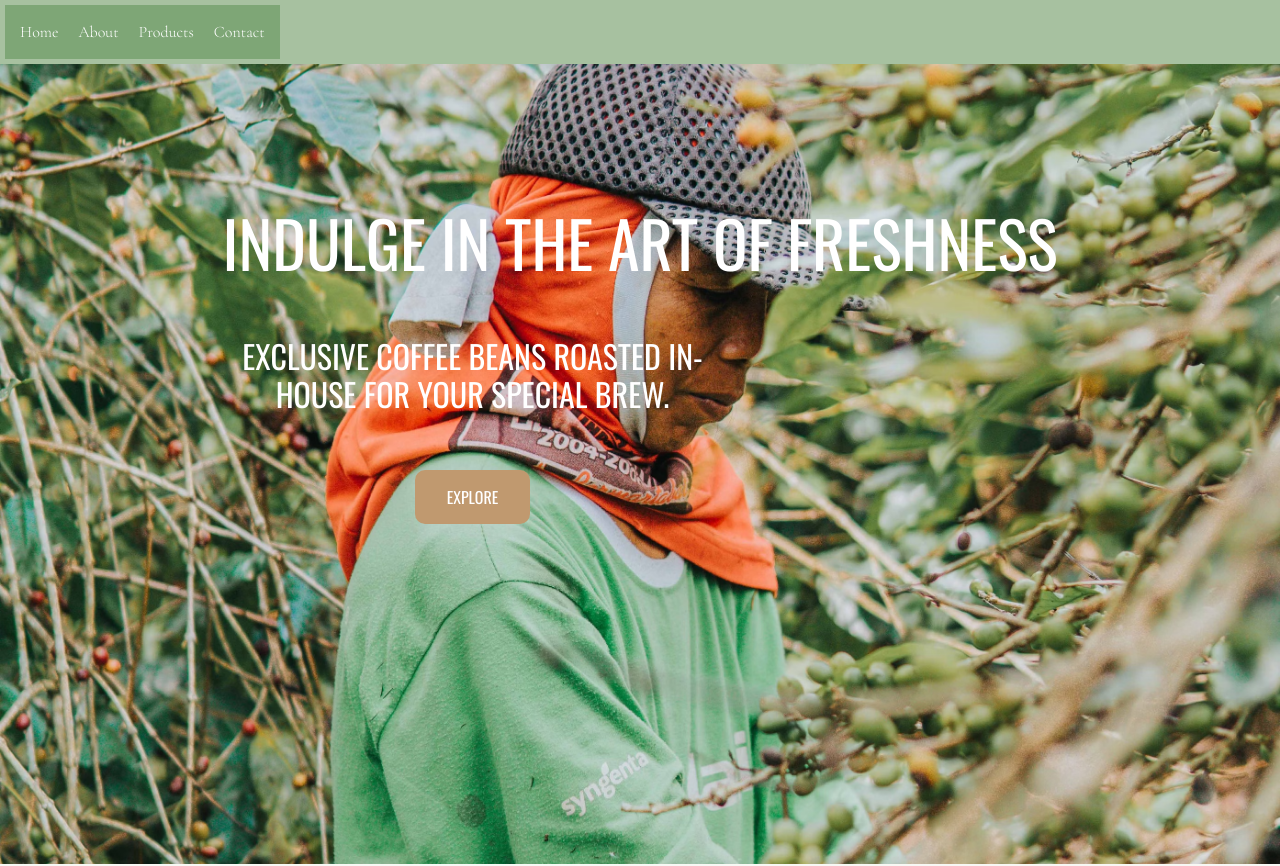
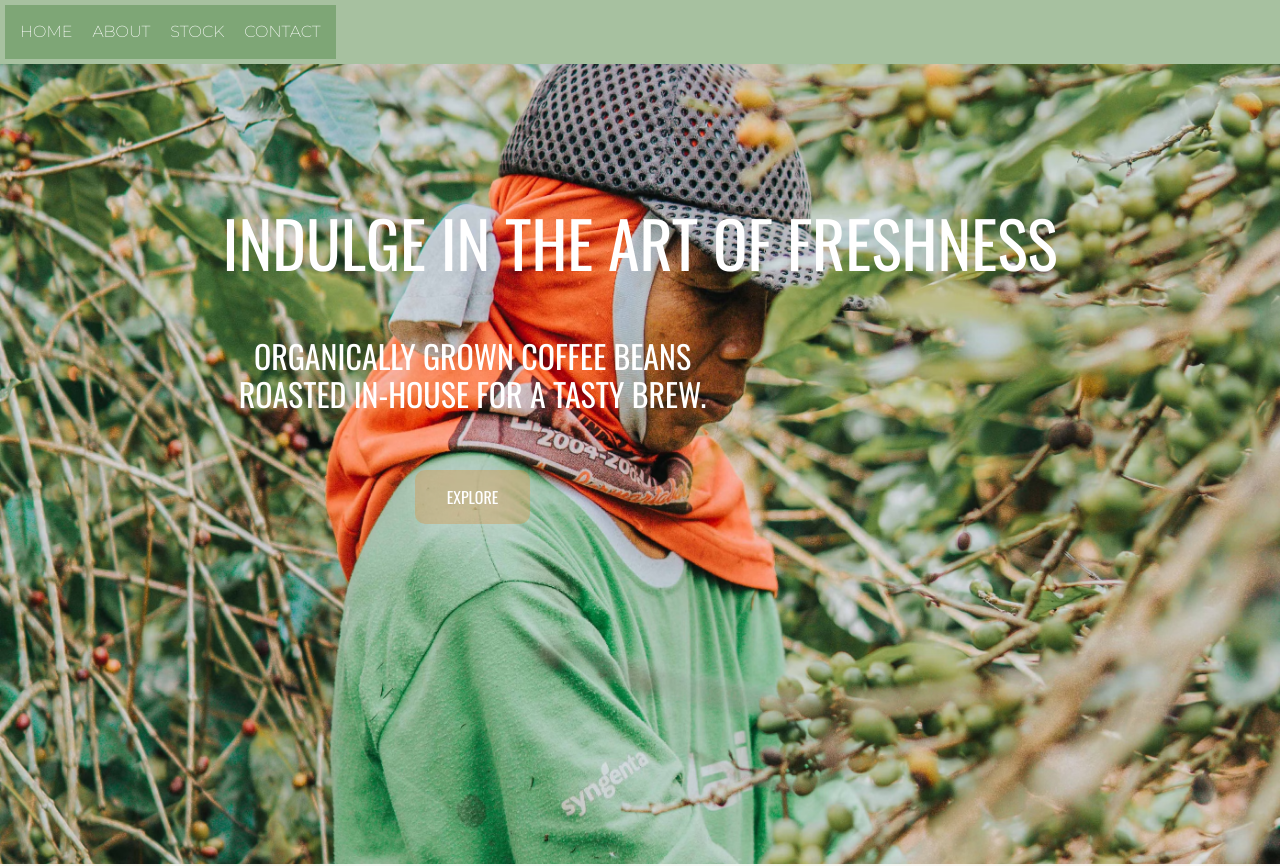
Before and after one commit to jeremyjosol/coffee-beans, a React (Create React App) app: page / in a window 1280 px wide. Shown: the top 866 px of the page. Built offline with nearby package versions, Linux system fonts and the light colour scheme.

Commit message:
Refactor code + add new styles

```diff
--- a/src/components/CoffeeBeanDetail.js
+++ b/src/components/CoffeeBeanDetail.js
@@ -1,6 +1,7 @@
 import React from "react";
 import PropTypes from "prop-types";
 import imgCoffeeBeans from "../img/coffee-beans.jpg";
+import imgCoffeeBag from "../img/coffee-bag.jpg";
 
 
 function CoffeeBeanDetail(props) {
@@ -11,23 +12,21 @@ function CoffeeBeanDetail(props) {
       <div className='details-container'>
         <div className='image-container'>
           <img src={imgCoffeeBeans} alt='Coffee Beans' />
+          <br />
+          <br />
+          <img src={imgCoffeeBag} alt='Coffee Bag' />
         </div>
         <div className='details'>
           <h2>{bean.brand}</h2>
-          <h3>{bean.name} | {bean.origin}</h3>
+          <h3>{bean.name} | <em>{bean.origin}</em></h3>
           <h5><svg stroke="currentColor" fill="currentColor" stroke-width="0" version="1.1" viewBox="0 0 32 32" height="1em" width="1em" xmlns="http://www.w3.org/2000/svg"></svg> {bean.roast}</h5>
           <p>{bean.description}</p>
-          <h5>${bean.price} per lb</h5>
-          <h5>{bean.availability === 0 ? 'Out of Stock' : `${bean.availability} lbs available.`}</h5>
+          <h6>${bean.price} per lb | {bean.availability === 0 ? 'Out of Stock' : <strong>{bean.availability}</strong>} lbs available</h6>
           <br />
-          <button className='btn btn-secondary btn-detail' onClick={props.onClickingSell}>Sell</button>
-          <br />
-          <button className='btn btn-secondary btn-detail' onClick={props.onClickingRestock}>Restock</button>
-          <br />
-          <button className='btn btn-secondary btn-detail' onClick={props.onClickingEdit}>Edit</button>
-          <br />
-          <br />
-          <button className='btn btn-danger btn-delete' onClick={() => onClickingDelete(bean.id)}>Delete</button>
+          <button className='btn btn-secondary btn-detail' onClick={props.onClickingSell}>SELL</button> {' '}
+          <button className='btn btn-secondary btn-detail' onClick={props.onClickingRestock}>RESTOCK</button>
+          <button className='btn btn-secondary btn-detail' onClick={props.onClickingEdit}>EDIT</button> {' '}
+          <button className='btn btn-outline-danger btn-delete' onClick={() => onClickingDelete(bean.id)}>DELETE</button>
           <br />
           <br />
         </div>
--- a/src/components/Header.js
+++ b/src/components/Header.js
@@ -9,7 +9,7 @@ function Header({ scrollToControlSection }) {
           <br />
           <br />
           <div className='columnTwo'>
-            <h1>EXCLUSIVE <span className='coffee-beans'>COFFEE BEANS</span> ROASTED IN-HOUSE FOR YOUR SPECIAL BREW.</h1>
+            <h1>ORGANICALLY GROWN <span className='coffee-beans'>COFFEE BEANS</span> ROASTED IN-HOUSE FOR A TASTY BREW.</h1>
             <div id="orderSection" className='order'>
               <br />
               <br />
--- a/src/components/Navbar.js
+++ b/src/components/Navbar.js
@@ -4,10 +4,10 @@ function Navbar() {
   return (
     <div className='navbar'>
       <div className='nav-links'>
-        <a href="#home">Home</a>
-        <a href="#about">About</a>
-        <a href="#products">Products</a>
-        <a href="#contact">Contact</a>
+        <a href="#home">HOME</a>
+        <a href="#about">ABOUT</a>
+        <a href="#products">STOCK</a>
+        <a href="#contact">CONTACT</a>
       </div>
     </div>
   );
--- a/src/components/ReusableForm.js
+++ b/src/components/ReusableForm.js
@@ -26,7 +26,7 @@ function ReusableForm(props) {
           <input type='number' name='price' min='0' step='0.01' placeholder='PRICE PER LB' style={{ width: '250px' }} required />
         </div>
         <div className="form-control">
-          <input type='number' name='availability' min='0' max='130' placeholder='AVAILABILITY' style={{ width: '250px' }} required /> lbs
+          <input type='number' name='availability' min='0' max='130' placeholder='AVAILABILITY (lbs)' style={{ width: '250px' }} required />
         </div>
         <br />
         <button className="btn btn-secondary btn-submit" type="submit">{props.buttonText}</button>
--- a/src/index.css
+++ b/src/index.css
@@ -12,7 +12,7 @@ code {
 }
 
 .navbar {
-  background-color: #548b4a7f;
+  background-color: #548a4b7f;
   color: white;
   padding: 5px;
 }
@@ -26,6 +26,7 @@ code {
   color: white;
   text-decoration: none;
   padding: 10px;
+  font-family: 'Montserrat', sans-serif;
 }
 
 .nav-links a:hover {
@@ -85,7 +86,7 @@ h1 {
 }
 
 .columns button {
-  background-color: #c0996f;
+  background-color: #d88c3a5b;
   border-radius: 10px;
   color: white;
   padding: 15px 32px;
@@ -95,6 +96,10 @@ h1 {
   font-size: 16px;
   cursor: pointer;
   border: none;
+}
+
+.columns button:hover {
+  background-color: #cfa272c1;
 }
 
 .hero {
@@ -114,7 +119,7 @@ h1 {
   margin-top: 200px;
   margin-bottom: 200px;
   text-align: center;
-  max-width: 750px;
+  max-width: 1000px;
   display: flex;
 }
 
@@ -124,9 +129,9 @@ h1 {
 }
 
 .image-container {
-  flex: 2;
+  flex: 3;
   padding: 20px;
-  margin-top: 100px;
+  margin-top: 55px;
 }
 
 .image-container img {
@@ -135,7 +140,8 @@ h1 {
 }
 
 .details {
-  flex: 1;
+  margin-top: 50px;
+  flex: 2;
   padding: 20px;
 }
 
```
Also changed, not shown: src/img/coffee-bag.jpg (added).
